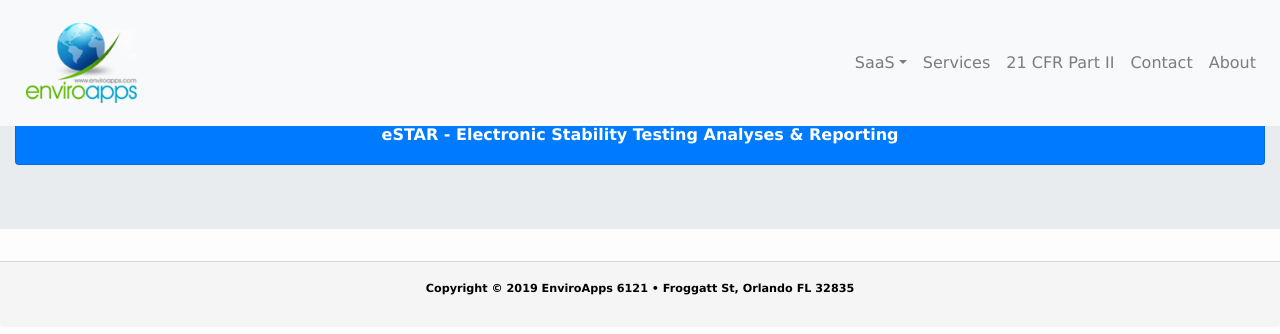
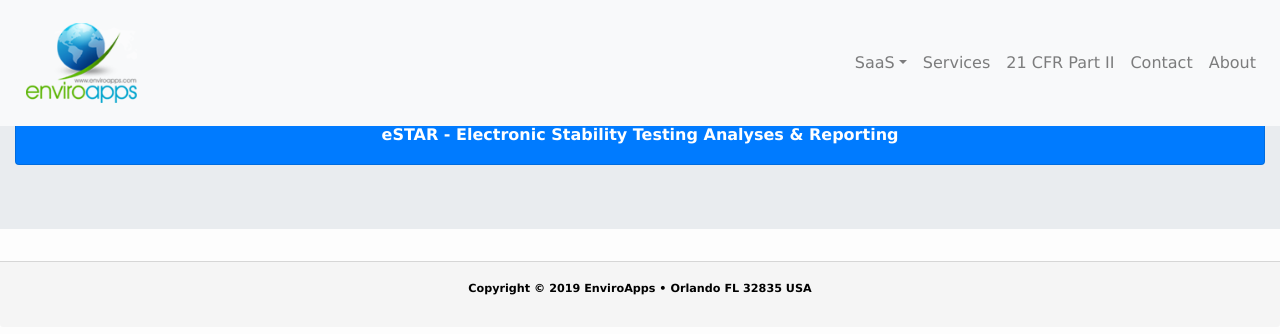
Before and after one commit to doctoron/eapharmics, a React (Create React App) app: page /#/cfr in a window 1280 px wide. Shown: the top 334 px of the page. Built offline with nearby package versions, Linux system fonts and the light colour scheme.

Commit message:
fixed footer

```diff
--- a/src/components/Footer/Footer.js
+++ b/src/components/Footer/Footer.js
@@ -6,7 +6,7 @@ const copyright = '\u00A9'
 const Footer = (props) => {
     return (
         <CardFooter className="footer, content-inside">
-               <h6> Copyright {copyright} 2019 EnviroApps 6121 {bullet} Froggatt St, Orlando FL 32835 </h6>
+               <h6> Copyright {copyright} 2019 EnviroApps {bullet} Orlando FL 32835 USA</h6>
         </CardFooter>
     )
 }
```
Also changed, not shown: 1 other file (tests, documents, lock files or other folders).
